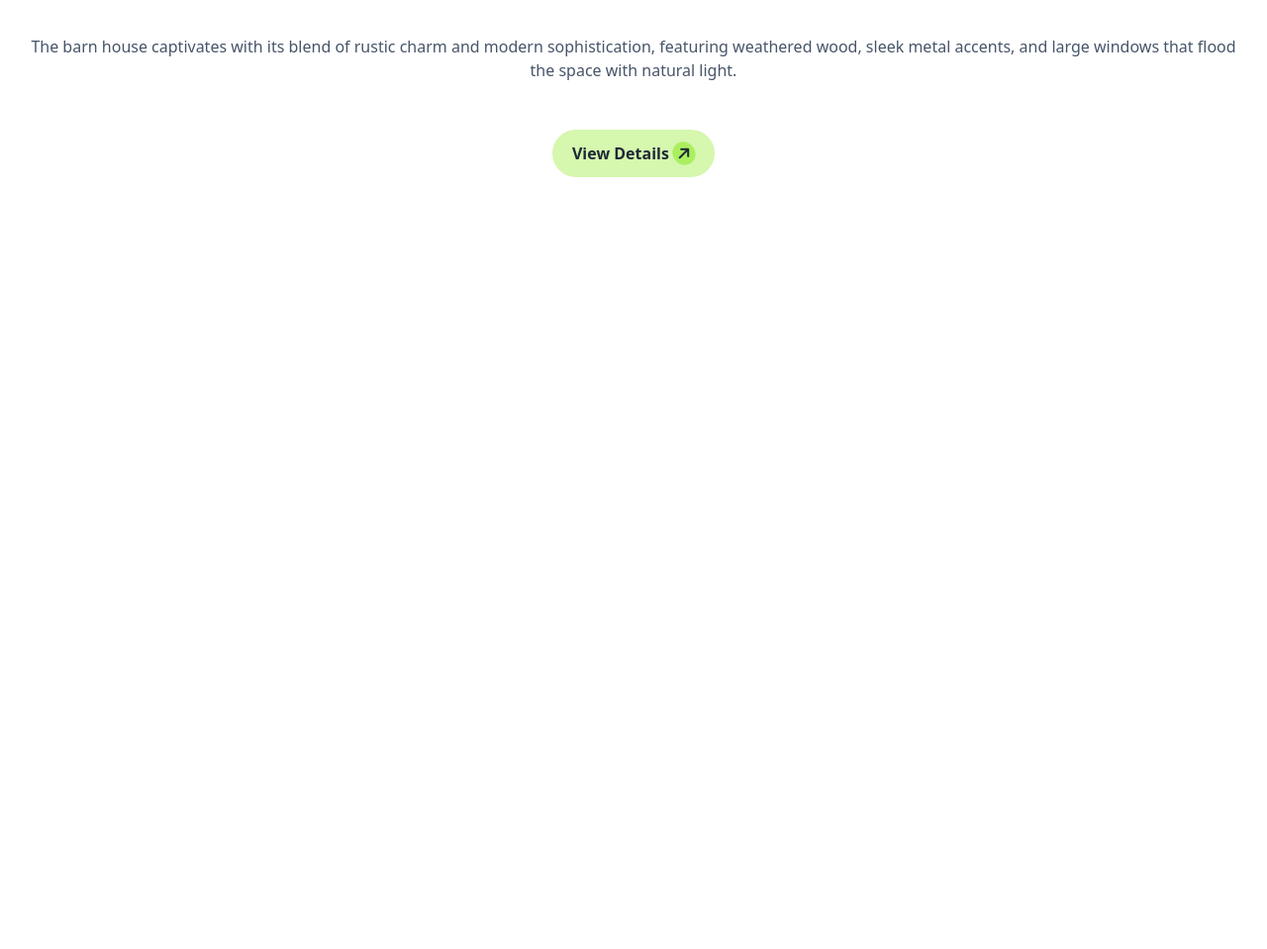
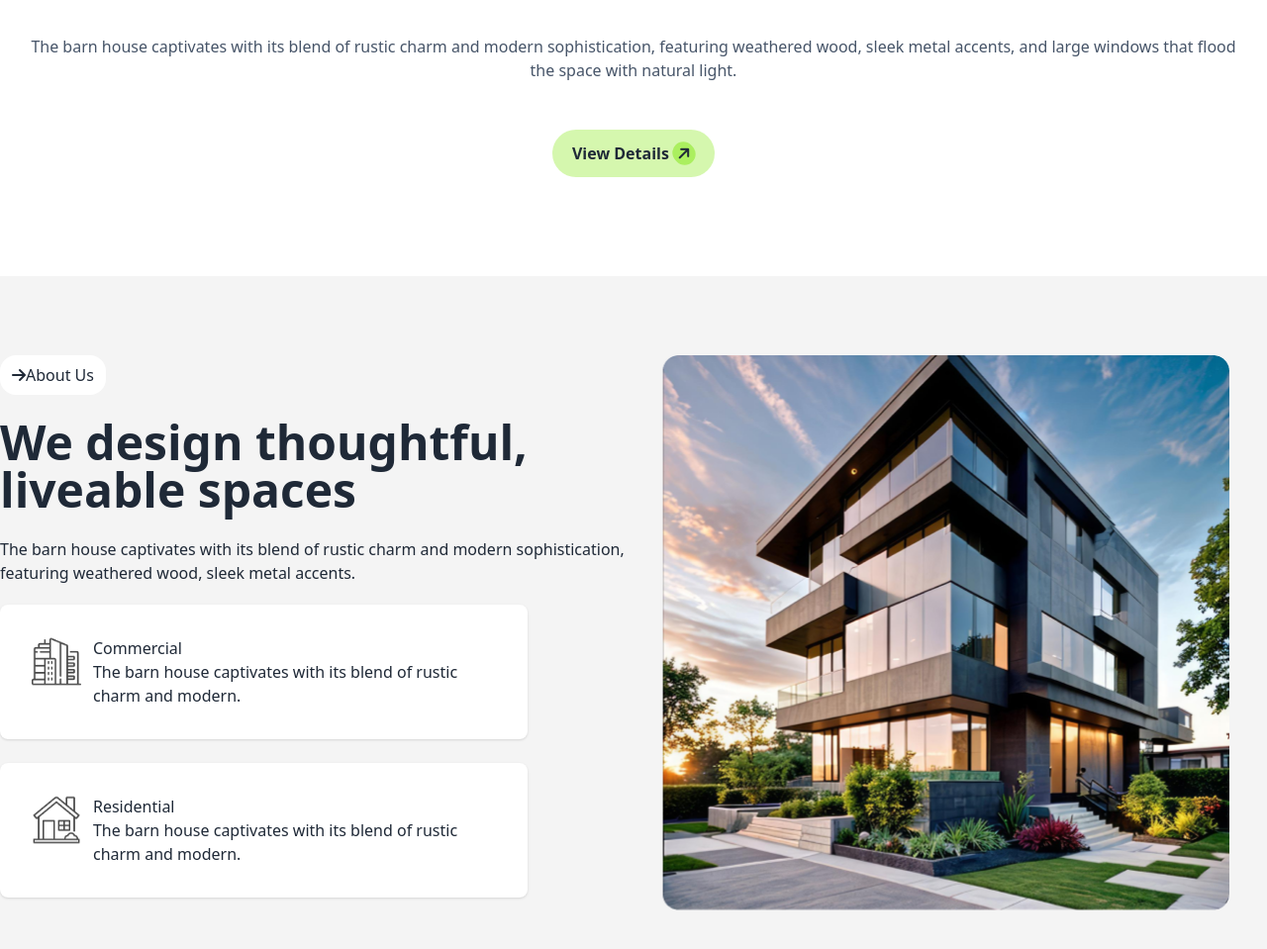
Before and after one commit to niloytalukde/tailwind-css-assinment, a plain HTML site: page index.html in a window 1280 px wide. Shown: the part 611-1570 px from the top of the page at 99% size. Before the commit the page ends 810 px from the top, so only its background shows below. Drawn offline with nearby package versions, Linux system fonts and the light colour scheme.

Commit message:
We design thoughtful, liveable spaces section complita

```diff
--- a/index.html
+++ b/index.html
@@ -96,7 +96,71 @@
     </div>
    </header>
 
-   <main class="container mx-auto">
+   <main class=" mx-auto">
+    <section class="mt-20  bg-[#f4f4f4]">
+        <!-- We design thoughtful, liveable spaces section start  -->
+        <div class="grid lg:grid-cols-2 bg-[#f4f4f4] container mx-auto pt-20 pb-20  lg:space-x-7 align-center justify-center ">
+            <div class=" " >
+                <div class="space-y-6 ">
+                    <div class="gap-x-2">
+                      <button class="bg-white px-3 py-2 rounded-2xl">
+                        <i class="fa-solid fa-arrow-right">
+                    </i>About Us</button></div>
+                    <h2 class="text-5xl font-bold ">We design thoughtful,<br> liveable spaces</h2>
+                    <p>The barn house captivates with its blend of rustic charm and
+                        modern sophistication, featuring weathered wood, sleek metal accents.</p>
+                </div>
+                <div class="space-y-6 lg:w-10/12 ">
+                  <div class="flex bg-[#FFFFFF] shadow rounded-lg  p-8 mt-5 space-x-3">
+                    <div class="">
+                      <img src="./assets/commercial.png" alt="">
+                    </div>
+                    <div>
+                      <h4>Commercial</h4>
+                      <p>The barn house captivates with its blend of rustic charm and modern.</p>
+                    </div>
+                  </div>
+                  <div class="flex bg-[#FFFFFF] shadow rounded-lg p-8 space-x-3">
+                    <div class="">
+                      <img src="./assets/residential.png" alt="">
+                    </div>
+                    <div>
+                      <h4>Residential</h4>
+                      <p>The barn house captivates with its blend of rustic charm and modern.</p>
+                    </div>
+                  </div>
+                </div>
+
+                </div>
+                  <div class="">
+                    <img src="./assets/Rectangle.png" alt="">
+                  </div>
+
+
+
+
+
+
+
+
+
+
+
+
+
+
+
+
+
+
+        </div>
+
+
+
+
+
+
+    </section>
 
 
 
```
